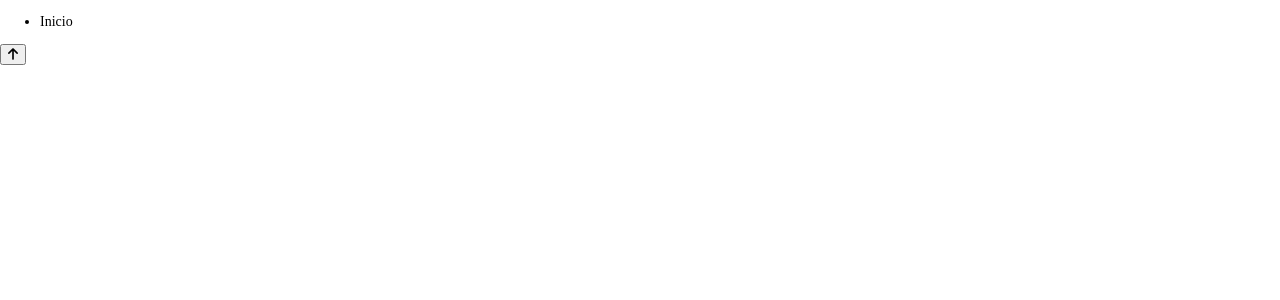
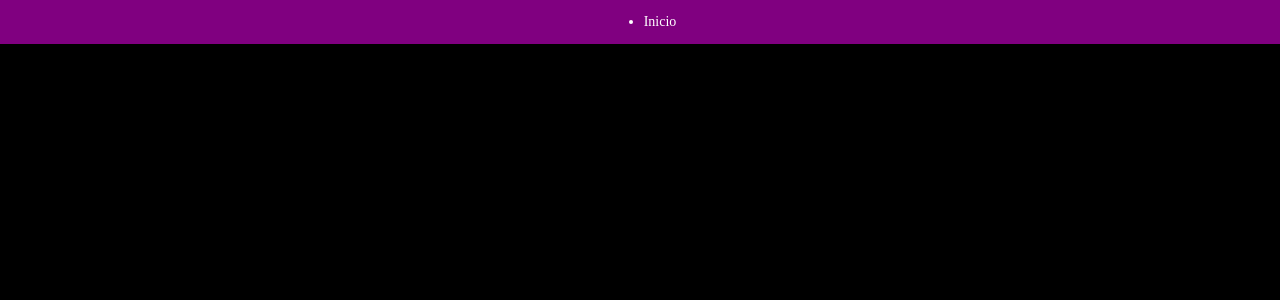
Before and after one commit to Parches-Digital-Marketing/Demo-3, a React (Vite) app: page / in a window 1280 px wide. Shown: the top 300 px of the page. Built offline with nearby package versions, Linux system fonts and the light colour scheme.

Commit message:
cositas de test

```diff
--- a/src/scss/index.css
+++ b/src/scss/index.css
@@ -16,6 +16,7 @@ html body {
   width: 100%;
   font-size: 14px;
   font-weight: 400;
+  background-color: black;
 }
 
 html body #root {
@@ -36,4 +37,19 @@ html body .app-container {
   height: min-content;
   position: relative;
 }
+
+.navbar-container {
+  display: -webkit-box;
+  display: -ms-flexbox;
+  display: flex;
+  position: fixed;
+  -webkit-box-pack: center;
+      -ms-flex-pack: center;
+          justify-content: center;
+  top: 0;
+  left: 0;
+  width: 100%;
+  color: white;
+  background-color: purple;
+}
 /*# sourceMappingURL=index.css.map */
--- a/src/scss/index.scss
+++ b/src/scss/index.scss
@@ -1,3 +1,8 @@
+$primaryColor: purple;
+$secondaryColor: white;
+$fontSize: 14px;
+$fontWeight: 400;
+
 html {
     box-sizing: border-box;
     height: 100vh;
@@ -9,8 +14,10 @@ html {
         overflow-x: hidden;
         height: 100vh;
         width: 100%;
-        font-size: 14px;
-        font-weight: 400;
+        font-size: $fontSize;
+        font-weight: $fontWeight;
+        background-color: black;
+
         #root {
             height: 100%;
         }
--- /dev/null
+++ b/src/scss/sections/_navbar.scss
@@ -0,0 +1,10 @@
+.navbar-container {
+    display: flex;
+    position: fixed;
+    justify-content: center;
+    top: 0;
+    left: 0;
+    width: 100%;
+    color: $secondaryColor;
+    background-color: $primaryColor;
+}
```
Also changed, not shown: 2 other files (tests, documents, lock files or other folders).
